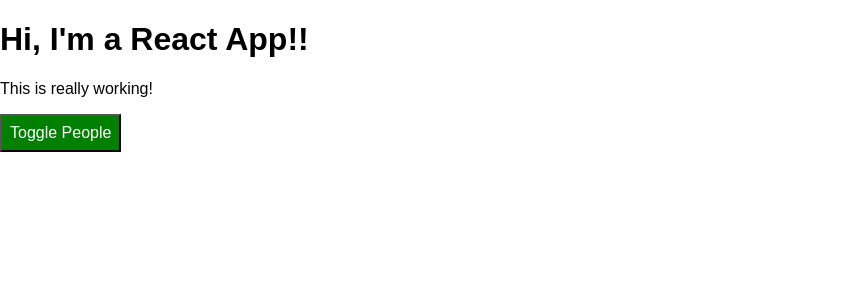
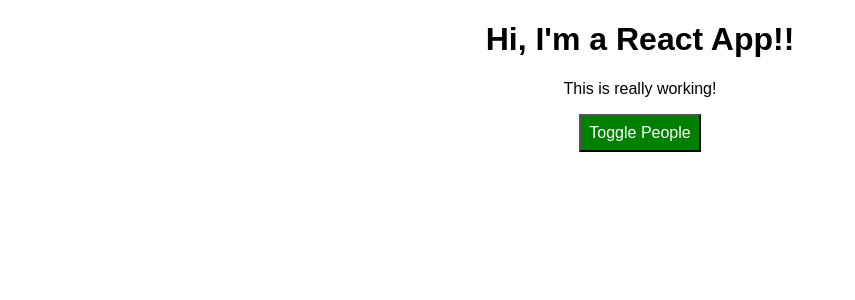
Before and after one commit to rwparrish/react-complete-guide, a React app: page / in a window 1280 px wide. Shown: the top 300 px of the page, without its empty margins (0-855 px from the left). Built offline with nearby package versions, Linux system fonts and the light colour scheme.

Commit message:
dynamic stlying with css module

```diff
--- a/src/App.css
+++ b/src/App.css
@@ -20,7 +20,15 @@
   cursor: pointer;
 }
 
-button:hover {
+.button:hover {
   background-color: lightgreen;
   color: black;
 }
+
+.button.Red {
+  background-color: red;
+}
+
+.button.Red:hover {
+  background-color: salmon;
+}
--- a/src/App.js
+++ b/src/App.js
@@ -121,6 +121,7 @@
     };
 
     let people = null;
+    let buttonClasses = [classes.button]
 
     if (this.state.showPeople) {
         people = (
@@ -142,6 +143,7 @@
       //   backgroundColor: 'salmon',
       //   color: 'black'
       // };
+      buttonClasses.push(classes.Red);
     }
 
     const assignedClasses = [];
@@ -154,10 +156,10 @@
 
 
     return (
-      <div className={classes.app}>
+      <div className={classes.App}>
         <h1>Hi, I'm a React App!!</h1>
         <p className={assignedClasses.join(' ')}>This is really working!</p>
-        <button className={classes.button} onClick={this.togglePeoepleHandler}>
+        <button className={buttonClasses.join(' ')} onClick={this.togglePeoepleHandler}>
           Toggle People
         </button>
         {people}
```
